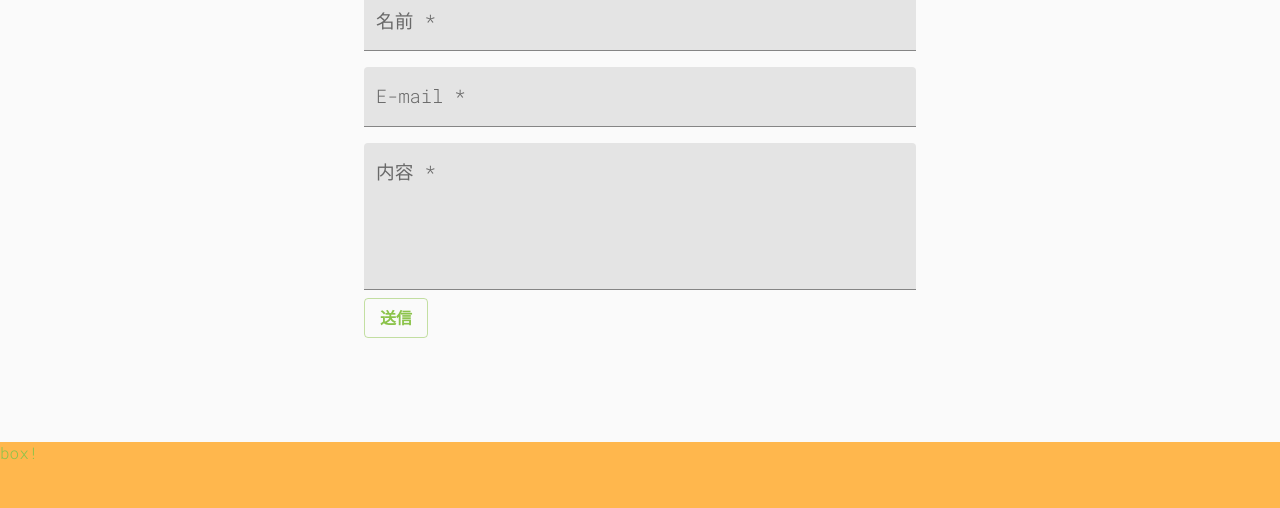
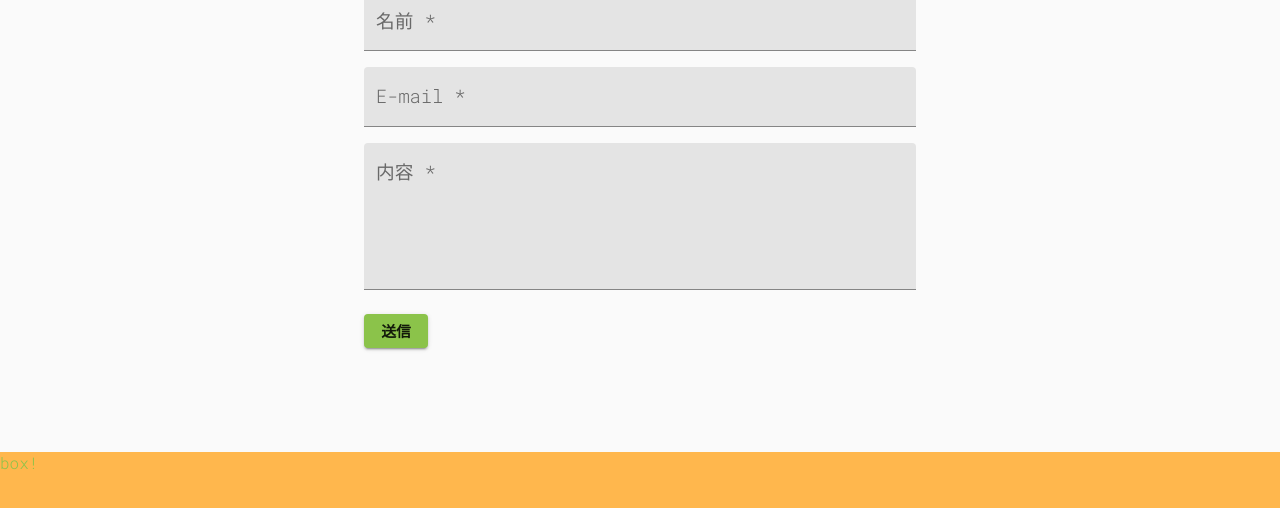
Before and after one commit to kuri-Maron/portfolio, a React (Create React App) app: page / in a window 1280 px wide. Shown: the part 3180-3688 px from the top of the page. Built offline with nearby package versions, Linux system fonts and the light colour scheme.

Commit message:
refactoring: コメントアウト削除。レイアウト微調整。

```diff
--- a/src/modules/views/Contact.js
+++ b/src/modules/views/Contact.js
@@ -3,6 +3,7 @@ import { makeStyles } from "@material-ui/core/styles";
 import { Button, Container, TextField } from "@material-ui/core";
 import { Controller, useForm } from "react-hook-form";
 import FormSnackbar from "../components/FormSackBar";
+import { pink } from "@material-ui/core/colors";
 
 const useStyle = makeStyles((theme) => ({
   root: {
@@ -10,6 +11,10 @@ const useStyle = makeStyles((theme) => ({
       marginTop: theme.spacing(1),
       marginBottom: theme.spacing(1),
     },
+  },
+  submitButton: {
+    // color: theme.palette.getContrastText(theme.palette.secondary.main),
+    marginTop: theme.spacing(2),
   },
 }));
 
@@ -55,38 +60,6 @@ const Contact = () => {
       </p>
 
       <form onSubmit={handleSubmit(onSubmit)}>
-        {/* <input defaultValue="test" {...register("example")} />
-        <br />
-        <input {...register("exampleRequired", { required: true })} />
-        {errors.exampleRequired && <span>This field is required</span>}
-        <br /> */}
-
-        {/* <TextField
-          fullWidth
-          variant="filled"
-          label="名前"
-          inputRef={register("name2")}
-        /> */}
-
-        {/* <TextField
-          label="タイトル(必須)"
-          type="text"
-          fullWidth
-          margin="normal"
-          inputRef={register("title")}
-          error={Boolean(errors.title)}
-          helperText={errors.title && "タイトルは20文字以内にして下さい。"}
-        /> */}
-
-        {/* <Controller
-          render={({ field }) => (
-            <TextField {...field} fullWidth variant="filled" label="名前" />
-          )}
-          name="TextField"
-          control={control}
-          rules={{ required: true }}
-        /> */}
-
         <Controller
           render={({ field }) => (
             <TextField
@@ -149,28 +122,13 @@ const Contact = () => {
             },
           }}
         />
-
-        {/* <TextField
-          {...field}
-          fullWidth
-          variant="filled"
-          label="内容"
-          required
-          error={Boolean(errors.contents)}
-          helperText={errors.contents && errors.contents.message}
-        /> */}
-
-        {/* <Controller
-          rules={{ required: "必須だと" }}
-          render={({ field }) => {
-            return <input {...field} />;
-          }}
-          defaultValue={""}
-          control={control}
-          name="test"
-        /> */}
-
-        <Button type="submit" variant="outlined" color="secondary">
+        <Button
+          type="submit"
+          variant="contained"
+          color="secondary"
+          size="small"
+          className={classes.submitButton}
+        >
           送信
         </Button>
       </form>
```
